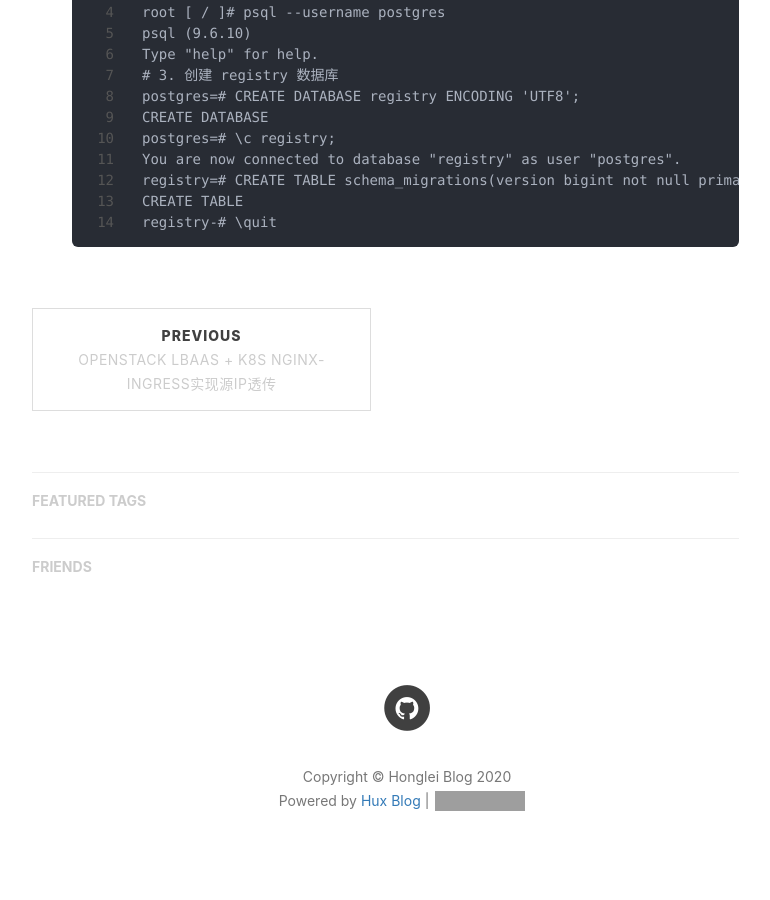
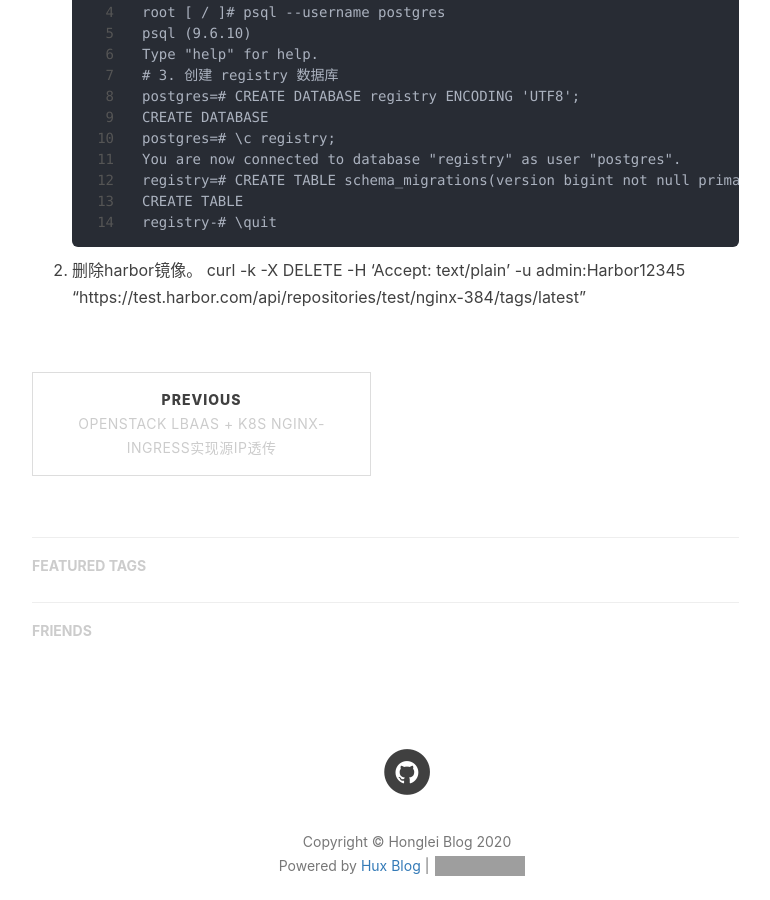
Before and after one commit to honglei24/honglei24.github.io, a Jekyll site: the page built from _posts/2020-02-13-harbor部署.markdown, in a window 1280 px wide and 900 px high, scrolled down 885 px. Shown: the whole window, without its empty margins (233-1003 px from the left). Built offline with Jekyll 4.4.1, drawn with Linux system fonts in a browser that asks for light colours; nearby versions of some CDN libraries; comment, search, counter and statistics services are not loaded; grey boxes are pictures that could not be loaded.

Commit message:
update harbor.md

````diff
--- a/_posts/2020-02-13-harbor部署.markdown
+++ b/_posts/2020-02-13-harbor部署.markdown
@@ -25,3 +25,6 @@ registry=# CREATE TABLE schema_migrations(version bigint not null primary key, d
 CREATE TABLE
 registry-# \quit
 ```
+
+2. 删除harbor镜像。
+curl -k -X DELETE -H 'Accept: text/plain' -u admin:Harbor12345  "https://test.harbor.com/api/repositories/test/nginx-384/tags/latest"
````
